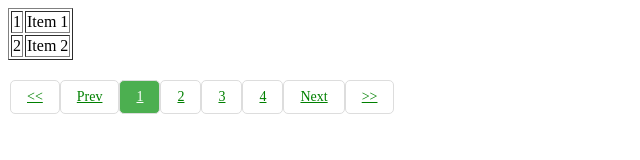
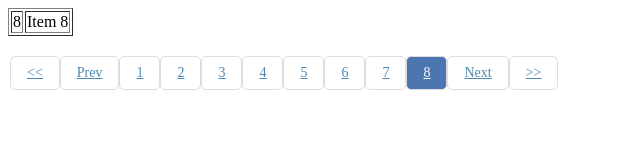
Before and after one commit to chihshenghuang/Pagination, a plain HTML site: page index.html in a window 1280 px wide. Both pictures are taken after a click on the link ">>". Shown: the whole page, without its empty margins (0-640 px from the left). Drawn offline with nearby package versions, Linux system fonts and the light colour scheme.

Commit message:
Add last function and change the navigation bar color to blue

```diff
--- a/main.js
+++ b/main.js
@@ -1,5 +1,5 @@
 $(document).ready(function(){
-	var show_per_page = 2;
+	var show_per_page = 1;
 	var number_of_items = $('#paginate tr').length; //Return the number of elements in the jQuery object.
 	var navigation_html = '<a class="first_link" href=""><<</a>';
 	var current_link = 1;
@@ -42,7 +42,7 @@ $(document).ready(function(){
 		var traverse = $(this).is('.previous_link') ? 'prev' : 'next';
 		//Call the ('.page_link').click(function(e)) atfer decide the traverse value
 		console.log(traverse);
-		$('.page_link.active')['next']('.page_link').click();
+		$('.page_link.active')[traverse]('.page_link').click();
 	});
 
 
@@ -52,5 +52,9 @@ $(document).ready(function(){
 			rowDisplay(0, show_per_page);
 			$('.page_link').removeClass('active').first().addClass('active');
 		}
+		else{
+			rowDisplay(number_of_items-show_per_page, number_of_items);
+			$('.page_link').removeClass('active').last().addClass('active');
+		}
 	});
 });
--- a/style.css
+++ b/style.css
@@ -6,7 +6,7 @@
 }
 
 #page_navigation a{
-	color:green;
+	color:#4C87AF;
 	float:left;
 	padding: 8px 16px;
 	border-radius: 5px;
@@ -17,7 +17,7 @@
 }
 
 #page_navigation a.active{
-	background-color: #4CAF50;
+	background-color: #4C76AF;
 	color:white;
 	border-radius: 5px;
 }
```
